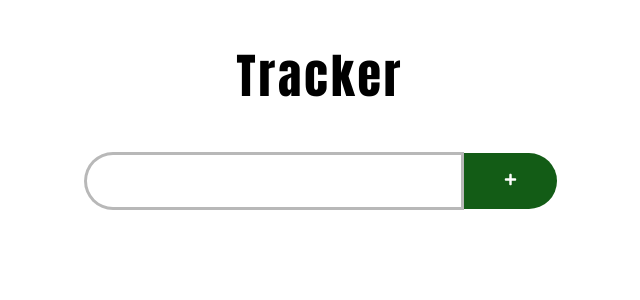
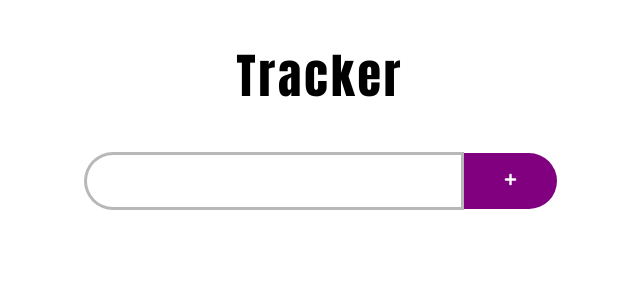
Before and after one commit to AndrewMedvedev42/Time-Tracker, a React (Create React App) app: page / in a window 1280 px wide. Shown: the top 300 px of the page, without its empty margins (320-960 px from the left). Built offline with nearby package versions, Linux system fonts and the light colour scheme.

Commit message:
changed colors of buttons to purple

```diff
--- a/src/index.css
+++ b/src/index.css
@@ -1,7 +1,7 @@
 :root{
   --radius-value:50px;
   --input-section-border-thiknes:calc(8px/2);
-  --main-color:rgb(19, 92, 22);
+  --main-color:#800080;
 }
 
 body{
@@ -88,7 +88,7 @@ p{
 
 .btnPlay:hover, .pauseBtn:hover, .deployButton:hover{
   transition: 0.5s;
-  background-color: rgb(255, 119, 51);
+  background-color: #cc00cc;
 }
 
 .btnClose:hover{
```
Also changed, not shown: 6 other files (tests, documents, lock files or other folders).
